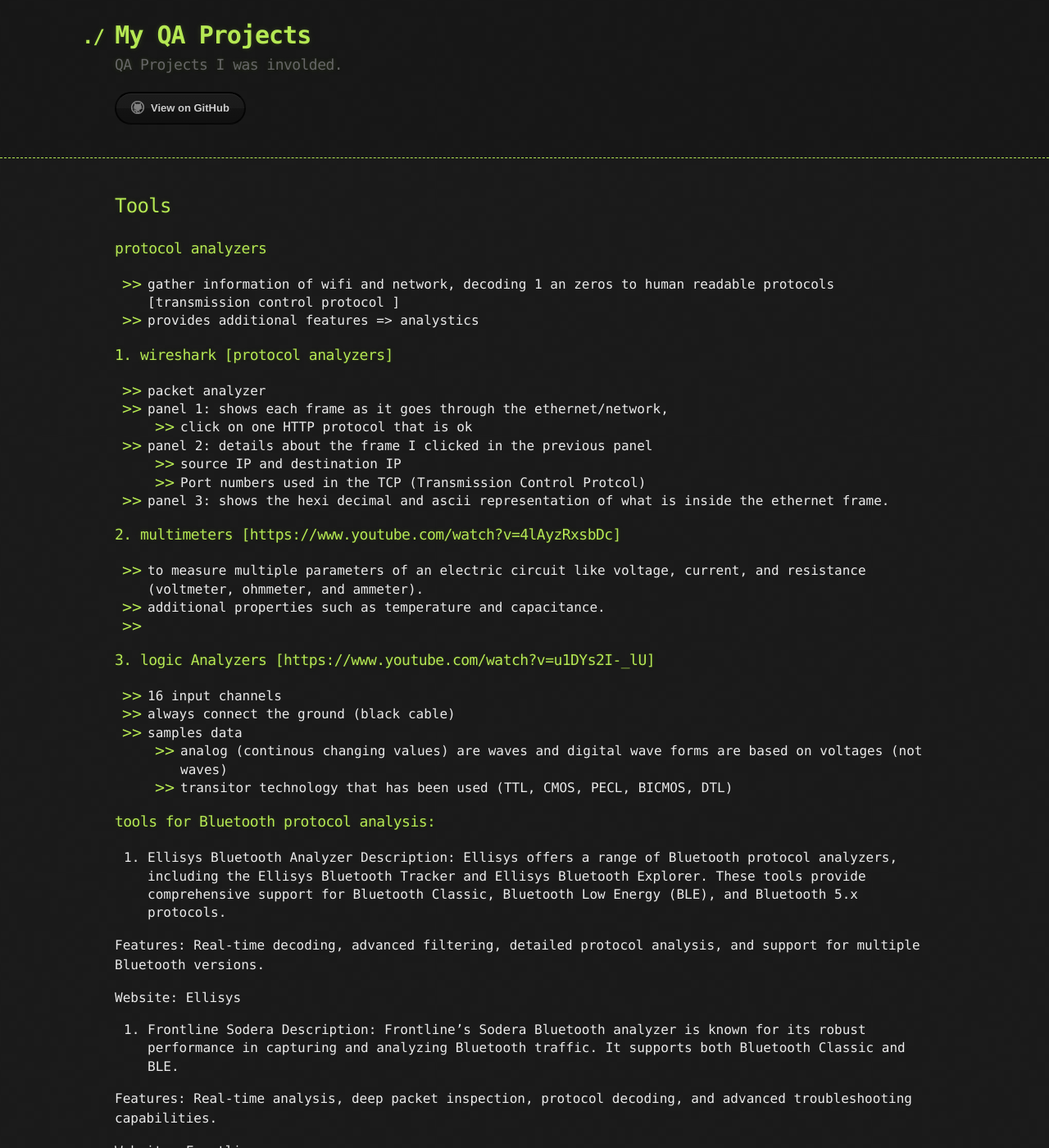
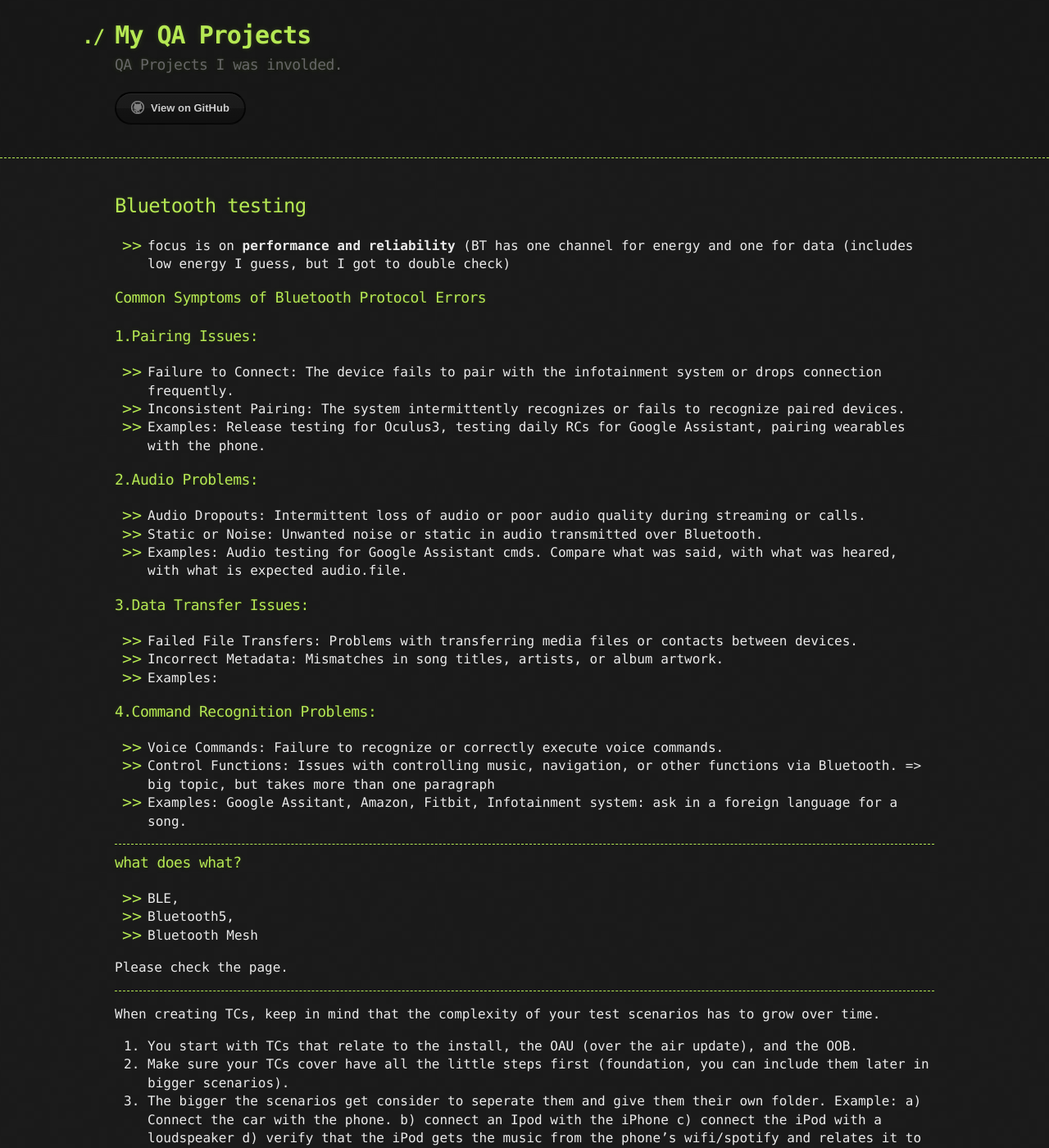
Before and after one commit to sciustechnologia/sciustechnologia.github.io, a Jekyll site: the page built from testingBluetooth/bt.md, in a window 1280 px wide and 1400 px high. Shown: the whole window at 82% size. Built offline with Jekyll 4.4.1, drawn with Linux system fonts in a browser that asks for light colours; some of the changed text lies outside the part shown.

Commit message:
Update bt.md

```diff
--- a/testingBluetooth/bt.md
+++ b/testingBluetooth/bt.md
@@ -4,135 +4,54 @@ title: My Work experience
 description: QA Bluetooth testing
 ---
 
-## Tools
+## Bluetooth testing
 
-### protocol analyzers
-- gather information of wifi and network, decoding 1 an zeros to human readable protocols [transmission control protocol ]
-- provides additional features => analystics
+* focus is on **performance and reliability** (BT has one channel for energy and one for data (includes low energy I guess, but I got to double check)
 
-### 1. wireshark [protocol analyzers]
-- packet analyzer
-- panel 1: shows each frame as it goes through the ethernet/network,
-  - click on one HTTP protocol that is ok
-- panel 2: details about the frame I clicked in the previous panel
-  - source IP and destination IP
-  - Port numbers used in the TCP (Transmission Control Protcol)
-- panel 3: shows the hexi decimal and ascii representation of what is inside the ethernet frame.
+### Common Symptoms of Bluetooth Protocol Errors
 
-### 2. multimeters [https://www.youtube.com/watch?v=4lAyzRxsbDc]
-- to measure multiple parameters of an electric circuit like voltage, current, and resistance (voltmeter, ohmmeter, and ammeter).
-- additional properties such as temperature and capacitance.
--
+### 1.Pairing Issues:
 
-### 3. logic Analyzers [https://www.youtube.com/watch?v=u1DYs2I-_lU]
-- 16 input channels
-- always connect the ground (black cable)
-- samples data
-  - analog (continous changing values) are waves and digital wave forms are based on voltages (not waves)
-  - transitor technology that has been used (TTL, CMOS, PECL, BICMOS, DTL)
+* Failure to Connect: The device fails to pair with the infotainment system or drops connection frequently.
+* Inconsistent Pairing: The system intermittently recognizes or fails to recognize paired devices.
+* Examples: Release testing for Oculus3, testing daily RCs for Google Assistant, pairing wearables with the phone.
 
+### 2.Audio Problems:
 
-###  tools for Bluetooth protocol analysis:
+* Audio Dropouts: Intermittent loss of audio or poor audio quality during streaming or calls.
+* Static or Noise: Unwanted noise or static in audio transmitted over Bluetooth.
+* Examples: Audio testing for Google Assistant cmds. Compare what was said, with what was heared, with what is expected audio.file.
 
-1. Ellisys Bluetooth Analyzer
-Description: Ellisys offers a range of Bluetooth protocol analyzers, including the Ellisys Bluetooth Tracker and Ellisys Bluetooth Explorer. These tools provide comprehensive support for Bluetooth Classic, Bluetooth Low Energy (BLE), and Bluetooth 5.x protocols.
+### 3.Data Transfer Issues:
 
-Features: Real-time decoding, advanced filtering, detailed protocol analysis, and support for multiple Bluetooth versions.
+* Failed File Transfers: Problems with transferring media files or contacts between devices.
+* Incorrect Metadata: Mismatches in song titles, artists, or album artwork.
+* Examples:
 
-Website: Ellisys
+### 4.Command Recognition Problems:
 
-2. Frontline Sodera
-Description: Frontline's Sodera Bluetooth analyzer is known for its robust performance in capturing and analyzing Bluetooth traffic. It supports both Bluetooth Classic and BLE.
-
-Features: Real-time analysis, deep packet inspection, protocol decoding, and advanced troubleshooting capabilities.
-
-Website: Frontline
-
-3. BlueMaestro
-Description: BlueMaestro provides Bluetooth protocol analyzers that offer comprehensive monitoring and analysis capabilities for Bluetooth Classic and BLE communications.
-
-Features: Packet capture, protocol decoding, and data visualization.
-
-Website: BlueMaestro
-
-4. Nordic Semiconductor’s nRF Sniffer
-Description: Nordic Semiconductor offers the nRF Sniffer, which is specifically designed for analyzing Bluetooth Low Energy (BLE) communications. It is often used with Nordic's nRF52 series of development kits.
-
-Features: BLE packet capture, protocol analysis, and integration with Wireshark for detailed examination.
-
-Website: Nordic Semiconductor
-
-5. Wireshark with Bluetooth Plugins
-Description: Wireshark is a popular network protocol analyzer that can be extended with Bluetooth plugins to capture and analyze Bluetooth traffic. It supports Bluetooth Classic and BLE with the appropriate plugins.
-
-Features: Packet capture, protocol decoding, extensive filtering options, and support for various Bluetooth profiles.
-
-Website: Wireshark
-
-6. Beetle Bluetooth Protocol Analyzer
-Description: Beetle is a Bluetooth protocol analyzer designed for both Bluetooth Classic and BLE. It provides in-depth analysis capabilities and is often used in development and debugging scenarios.
-
-Features: Real-time data capture, protocol analysis, and detailed logging.
-
-Website: Beetle Bluetooth
-
-7. Bluegiga (Silicon Labs) Bluetooth Analyzer
-Description: Bluegiga, now part of Silicon Labs, offers Bluetooth protocol analyzers with features for analyzing Bluetooth Classic and BLE communications.
-
-Features: Packet capture, protocol decoding, and analysis tools.
-
-Website: Silicon Labs
-
-8. Tektronix Bluetooth Protocol Analyzer
-Description: Tektronix provides Bluetooth protocol analyzers that are suitable for both Bluetooth Classic and BLE, offering in-depth protocol analysis and troubleshooting tools.
-
-Features: Detailed protocol decoding, real-time capture, and advanced analysis capabilities.
-
-Website: Tektronix
+* Voice Commands: Failure to recognize or correctly execute voice commands.
+* Control Functions: Issues with controlling music, navigation, or other functions via Bluetooth. => big topic, but takes more than one paragraph
+* Examples: Google Assitant, Amazon, Fitbit, Infotainment system: ask in a foreign language for a song.
 
 ---
 
-### Using sniffers in Bluetooth testing
+### what does what?
 
-* involves monitoring and analyzing Bluetooth communication to troubleshoot issues, verify **compliance**, or ensure the correct operation of Bluetooth devices.
+* BLE,
+* Bluetooth5,
+* Bluetooth Mesh
 
-Guide to help you get started:
+Please check the page.
 
-1. Choose the Right Bluetooth Sniffer
-* Hardware Sniffers: Dedicated devices designed for capturing Bluetooth signals. Examples include the Ellisys Bluetooth Tracker, Frontline Sodera, and the Bluefruit LE Sniffer by Adafruit.
-* Software Sniffers: Software tools that can work with compatible Bluetooth hardware or virtual sniffers for specific use cases. Examples include the Bluetooth HCI Snoop Log on Android devices or Wireshark with Bluetooth support.
+---
 
-2. Set Up the Sniffer
-* For Hardware Sniffers:
-Connect the sniffer to your computer via USB or another interface.
-Install the necessary drivers and software provided by the sniffer manufacturer.
-Follow the manufacturer’s instructions for calibration and setup.
-* For Software Sniffers:
-Ensure your computer has the necessary Bluetooth adapter.
-Install the sniffer software (e.g., Wireshark with Bluetooth plugin).
-Configure the software to interface with your Bluetooth hardware.
-
-3. Configure the Sniffer Software
-* Select the Interface: Choose the Bluetooth adapter or sniffer hardware you are using.
-Set the Channel or Frequency: Configure the sniffer to monitor specific Bluetooth channels or frequencies relevant to your testing.
-Set Capture Filters (if applicable): Apply filters to focus on specific types of packets or devices.
-4. Perform the Bluetooth Testing
-Start Capturing: Begin the capture process on your sniffer software or hardware.
-Generate Traffic: Perform actions with the Bluetooth devices you are testing, such as connecting, transmitting data, or performing specific operations.
-Monitor the Traffic: Observe the captured data for any anomalies or issues.
-5. Analyze the Captured Data
-Review Packet Details: Examine the details of the captured Bluetooth packets, such as headers, payloads, and timing information.
-Identify Issues: Look for any unexpected behavior, errors, or protocol violations.
-Use Decoding Tools: Many sniffers come with built-in decoding tools to help interpret the captured data. For example, Wireshark can decode and display Bluetooth packets in a readable format.
-6. Report Findings
-Document Issues: Record any issues or anomalies found during the testing.
-Provide Recommendations: Suggest solutions or improvements based on your findings.
-Generate Reports: Use the sniffer software to generate detailed reports on the Bluetooth communication.
-7. Fine-Tune and Retest
-Adjust Settings: Modify capture settings, filters, or channels if necessary to focus on different aspects of Bluetooth communication.
-Retest: Repeat the testing process to verify that issues have been resolved or to investigate further.
-Additional Tips
-Understand Bluetooth Protocols: Familiarize yourself with Bluetooth protocols (Classic Bluetooth, BLE) and their respective communication patterns.
-Test in Different Environments: Perform testing in various environments to account for potential interference.
-Stay Updated: Keep your sniffer software and firmware up to date to ensure compatibility and access to the latest features.
-If you have specific scenarios or devices in mind, let me know! I can provide more targeted advice based on your needs.
+When creating TCs, keep in mind that the complexity of your test scenarios has to grow over time.
+1. You start with TCs that relate to the install, the OAU (over the air update), and the OOB.
+2. Make sure your TCs cover have all the little steps first (foundation, you can include them later in bigger scenarios).
+3. The bigger the scenarios get consider to seperate them and give them their own folder. Example:
+a) Connect the car with the phone.
+b) connect an Ipod with the iPhone
+c) connect the iPod with a loudspeaker
+d) verify that the iPod gets the music from the phone's wifi/spotify and relates it to the loudspeaker without the infotainmentsystem is interferring.
+You have 3 smaller TCs which you add up in a scenario because d) will have different possible issues => automate this scenario eventually.
```
